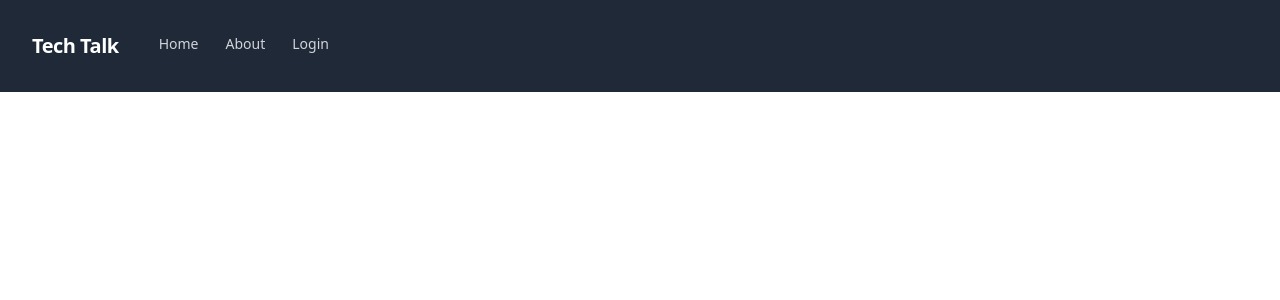
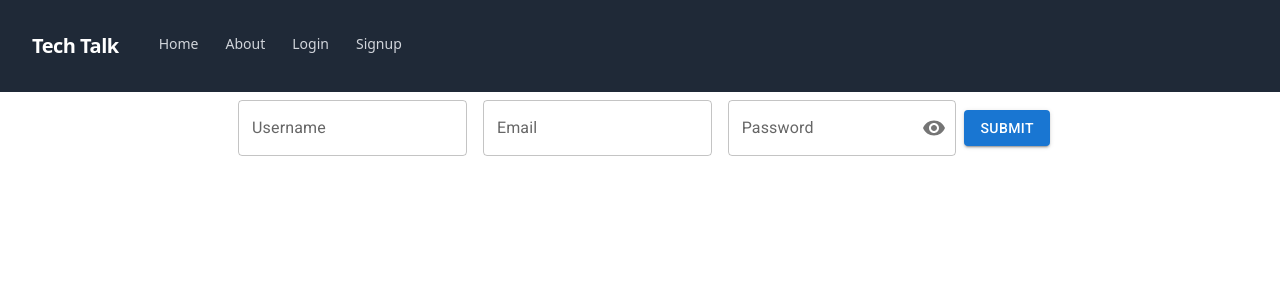
Before and after one commit to Fahad-Md-Kamal/Fiber-Blogs, a React (Vite) app in the folder blogs-spa/: page /auth/signup in a window 1280 px wide. Shown: the top 300 px of the page. Built offline with nearby package versions, Linux system fonts and the light colour scheme.

Commit message:
Authentication Layout Component

```diff
--- a/blogs-spa/src/App.tsx
+++ b/blogs-spa/src/App.tsx
@@ -1,25 +1,31 @@
 import { Route, Routes } from "react-router-dom";
+import "react-toastify/dist/ReactToastify.css";
 import Navigation from "./parts/Navigation";
 import About from "./pages/about/About";
-import Home from "./pages/home/Home";
 import Login from "./pages/authentications/Login";
 import { ToastContainer } from "react-toastify";
-import "react-toastify/dist/ReactToastify.css";
+import AuthenticationLayout from "./pages/layout/AuthenticationLayout";
+import Signup from "./pages/authentications/Signup";
+import Home from "./pages/home/Home";
 
 function App() {
   return (
     <>
+      <ToastContainer />
       <Navigation />
-      <ToastContainer />
-      <div className="flex">
-        <div className="flex-1 p-4">
-          <Routes>
-            <Route path="/" element={<Home />} />
-            <Route path="/about" element={<About />} />
-            <Route path="/login" element={<Login />} />
-          </Routes>
-        </div>
-      </div>
+
+      <Routes>
+        <Route path="/" element={<Home />} />
+        <Route
+          path="/auth"
+          element={<AuthenticationLayout />}
+          children={[
+            <Route path="login" element={<Login />} />,
+            <Route path="signup" element={<Signup />} />,
+          ]}
+        />
+        <Route path="/about" element={<About />} />
+      </Routes>
     </>
   );
 }
--- a/blogs-spa/src/pages/authentications/Login.tsx
+++ b/blogs-spa/src/pages/authentications/Login.tsx
@@ -1,37 +1,48 @@
 import { useForm } from "react-hook-form";
 import { useNavigate } from "react-router-dom";
-import { Button, IconButton, InputAdornment, InputLabel, OutlinedInput, TextField } from "@mui/material";
+import {
+  Button,
+  IconButton,
+  InputAdornment,
+  InputLabel,
+  OutlinedInput,
+  TextField,
+} from "@mui/material";
 import { loginApiService } from "../../services/authentication";
 import React, { useState } from "react";
-import Box from '@mui/material/Box';
-import FormControl from '@mui/material/FormControl';
-import Visibility from '@mui/icons-material/Visibility';
-import VisibilityOff from '@mui/icons-material/VisibilityOff';
-import { LoginFormInputs } from "../../types/authentication";
+import Box from "@mui/material/Box";
+import FormControl from "@mui/material/FormControl";
+import Visibility from "@mui/icons-material/Visibility";
+import VisibilityOff from "@mui/icons-material/VisibilityOff";
 
+export type LoginFormInputs = {
+  username: string;
+  password: string;
+};
 
-const Login: React.FC  = () => {
+const Login: React.FC = () => {
   const navigate = useNavigate();
   const { register, handleSubmit } = useForm<LoginFormInputs>();
   const [showPassword, setShowPassword] = useState<boolean>(false);
   const handleClickShowPassword = () => setShowPassword((show) => !show);
-  const handleMouseDownPassword = (event: React.MouseEvent<HTMLButtonElement>) => {
+  const handleMouseDownPassword = (
+    event: React.MouseEvent<HTMLButtonElement>
+  ) => {
     event.preventDefault();
   };
 
   const onSubmit = async (data: LoginFormInputs) => {
-    if (await loginApiService(data)){
+    if (await loginApiService(data)) {
       navigate("/");
-    };
+    }
   };
 
   return (
-
       <Box
         onSubmit={handleSubmit(onSubmit)}
+        component="form"
         className="flex justify-center items-center max-h-screen"
-      component="form"
-      sx={{'& .MuiTextField-root': { m: 1, width: '25ch' }}}
+        sx={{ "& .MuiTextField-root": { m: 1, width: "25ch" } }}
         noValidate
         autoComplete="off"
       >
@@ -39,13 +50,16 @@ const Login: React.FC  = () => {
           id="username"
           label="Email / Username"
           variant="outlined"
-          type="text" {...register("username")}
+          type="text"
+          {...register("username")}
         />
-          <FormControl sx={{ m: 1, width: '25ch' }} variant="outlined">
-          <InputLabel htmlFor="outlined-adornment-password">Password</InputLabel>
+        <FormControl sx={{ m: 1, width: "25ch" }} variant="outlined">
+          <InputLabel htmlFor="outlined-adornment-password">
+            Password
+          </InputLabel>
           <OutlinedInput
             id="outlined-adornment-password"
-            type={showPassword ? 'text' : 'password'}
+            type={showPassword ? "text" : "password"}
             {...register("password")}
             endAdornment={
               <InputAdornment position="end">
@@ -62,9 +76,11 @@ const Login: React.FC  = () => {
             label="Password"
           />
         </FormControl>
-      <Button type="submit" variant="contained">Submit</Button>
+        <Button type="submit" variant="contained">
+          Submit
+        </Button>
       </Box>
   );
-}
+};
 
 export default Login;
--- /dev/null
+++ b/blogs-spa/src/pages/authentications/Signup.tsx
@@ -0,0 +1,93 @@
+import { useForm } from "react-hook-form";
+import {
+  Button,
+  IconButton,
+  InputAdornment,
+  InputLabel,
+  OutlinedInput,
+  TextField,
+} from "@mui/material";
+import React, { useState } from "react";
+import Box from "@mui/material/Box";
+import FormControl from "@mui/material/FormControl";
+import Visibility from "@mui/icons-material/Visibility";
+import VisibilityOff from "@mui/icons-material/VisibilityOff";
+
+
+
+export type SignupFormInputs = {
+  email: string;
+  username: string;
+  password: string;
+};
+
+
+const Signup: React.FC = () => {
+  // const navigate = useNavigate();
+  const { register, handleSubmit } = useForm<SignupFormInputs>();
+  const [showPassword, setShowPassword] = useState<boolean>(false);
+  const handleClickShowPassword = () => setShowPassword((show) => !show);
+  const handleMouseDownPassword = (
+    event: React.MouseEvent<HTMLButtonElement>
+  ) => {
+    event.preventDefault();
+  };
+
+  const onSubmit = async (data: SignupFormInputs) => {
+    // if (await loginApiService(data)){
+    //   navigate("/");
+    // };
+  };
+
+  return (
+    <Box
+      onSubmit={handleSubmit(onSubmit)}
+      className="flex justify-center items-center max-h-screen"
+      component="form"
+      sx={{ "& .MuiTextField-root": { m: 1, width: "25ch" } }}
+      noValidate
+      autoComplete="off"
+    >
+      <TextField
+        id="username"
+        label="Username"
+        variant="outlined"
+        type="text"
+        {...register("username")}
+      />
+      <TextField
+        id="username"
+        label="Email"
+        variant="outlined"
+        type="text"
+        {...register("email")}
+      />
+      <FormControl sx={{ m: 1, width: "25ch" }} variant="outlined">
+        <InputLabel htmlFor="outlined-adornment-password">Password</InputLabel>
+        <OutlinedInput
+          id="outlined-adornment-password"
+          type={showPassword ? "text" : "password"}
+          {...register("password")}
+          endAdornment={
+            <InputAdornment position="end">
+              <IconButton
+                aria-label="toggle password visibility"
+                onClick={handleClickShowPassword}
+                onMouseDown={handleMouseDownPassword}
+                edge="end"
+              >
+                {showPassword ? <VisibilityOff /> : <Visibility />}
+              </IconButton>
+            </InputAdornment>
+          }
+          label="Password"
+        />
+      </FormControl>
+      <Button type="submit" variant="contained">
+        Submit
+      </Button>
+    </Box>
+  );
+};
+
+export default Signup;
--- /dev/null
+++ b/blogs-spa/src/pages/layout/AuthenticationLayout.tsx
@@ -0,0 +1,69 @@
+import React from 'react'
+import { Outlet } from 'react-router'
+
+type Props = {}
+
+const AuthenticationLayout:React.FC = (props: Props) => {
+  return (
+    <>
+      {/* <div className="min-h-screen flex flex-col justify-center py-12 sm:px-6 lg:px-8">
+        <div className="sm:mx-auto sm:w-full sm:max-w-md">
+          <h2 className="text-center text-3xl font-extrabold text-gray-900">
+            Log in to your account
+          </h2>
+        </div>
+
+        <div className="mt-8 sm:mx-auto sm:w-full sm:max-w-md">
+          <div className="bg-white py-8 px-4 shadow sm:rounded-lg sm:px-10">
+            <form className="space-y-6">
+              <div>
+                <label htmlFor="email" className="block text-sm font-medium text-gray-700">
+                  Email address
+                </label>
+                <div className="mt-1">
+                  <input
+                    id="email"
+                    name="email"
+                    type="email"
+                    autoComplete="email"
+                    required
+                    className="appearance-none block w-full px-3 py-2 border border-gray-300 rounded-md shadow-sm placeholder-gray-400 focus:outline-none focus:ring-indigo-500 focus:border-indigo-500 sm:text-sm"
+                  />
+                </div>
+              </div>
+
+              <div>
+                <label htmlFor="password" className="block text-sm font-medium text-gray-700">
+                  Password
+                </label>
+                <div className="mt-1">
+                  <input
+                    id="password"
+                    name="password"
+                    type="password"
+                    autoComplete="current-password"
+                    required
+                    className="appearance-none block w-full px-3 py-2 border border-gray-300 rounded-md shadow-sm placeholder-gray-400 focus:outline-none focus:ring-indigo-500 focus:border-indigo-500 sm:text-sm"
+                  />
+                </div>
+              </div>
+
+              <div>
+                <button
+                  type="submit"
+                  className="w-full flex justify-center py-2 px-4 border border-transparent rounded-md shadow-sm text-sm font-medium text-white bg-indigo-600 hover:bg-indigo-700 focus:outline-none focus:ring-2 focus:ring-offset-2 focus:ring-indigo-500"
+                >
+                  Log in
+                </button>
+              </div>
+            </form>
+          </div>
+        </div>
+      </div> */}
+
+      <Outlet />
+    </>
+  )
+}
+
+export default AuthenticationLayout
--- a/blogs-spa/src/parts/Navigation.tsx
+++ b/blogs-spa/src/parts/Navigation.tsx
@@ -28,24 +28,10 @@ function Navigation() {
       </div>
       <div className="w-full block flex-grow lg:flex lg:items-center lg:w-auto">
         <div className="text-sm lg:flex-grow">
-          <Link
-            to="/"
-            className="block mt-4 lg:inline-block lg:mt-0 text-gray-300 hover:text-white mr-4"
-          >
-            Home
-          </Link>
-          <Link
-            to="/about"
-            className="block mt-4 lg:inline-block lg:mt-0 text-gray-300 hover:text-white mr-4"
-          >
-            About
-          </Link>
-          <Link
-            to="/login"
-            className="block mt-4 lg:inline-block lg:mt-0 text-gray-300 hover:text-white mr-4"
-          >
-            Login
-          </Link>
+          <Link to="/" className="block mt-4 lg:inline-block lg:mt-0 text-gray-300 hover:text-white mr-4">Home</Link>
+          <Link to="/about" className="block mt-4 lg:inline-block lg:mt-0 text-gray-300 hover:text-white mr-4">About</Link>
+          <Link to="/auth/login" className="block mt-4 lg:inline-block lg:mt-0 text-gray-300 hover:text-white mr-4">Login</Link>
+          <Link to="/auth/signup" className="block mt-4 lg:inline-block lg:mt-0 text-gray-300 hover:text-white mr-4">Signup</Link>
         </div>
       </div>
     </nav>
--- a/blogs-spa/src/services/authentication.ts
+++ b/blogs-spa/src/services/authentication.ts
@@ -3,12 +3,8 @@ import { serializeResponseDataToUser } from "../types/authentication";
 
 const PostApi = async <T>(urlPath: string, data: T, token?: string): Promise<T> => {
   try {
-    const response = await fetch(`http://localhost:3000/${urlPath}`, {
-      method: "POST",
-      headers: {
-        "Content-Type": "application/json",
-        Authorization: `Bearer ${token}`,
-      },
+    const response = await fetch(`http://localhost:3000/${urlPath}`, {method: "POST",
+      headers: { "Content-Type": "application/json", Authorization: `Bearer ${token}`},
       body: JSON.stringify(data),
     });
     let responseData = await response.json();
@@ -24,6 +20,7 @@ const PostApi = async <T>(urlPath: string, data: T, token?: string): Promise<T>
 };
 
 export const loginApiService = async <T>(data: T): Promise<boolean> => {
+
   const responseData = await PostApi("login/", data);
   const responseUser = serializeResponseDataToUser(responseData);
 
@@ -31,7 +28,6 @@ export const loginApiService = async <T>(data: T): Promise<boolean> => {
 
   if (token) {
     localStorage.setItem("blog-token", token);
-    localStorage.setItem("isLoggedin", "1");
     showSuccessToaster("Logged in successfully");
     return true;
   }
--- a/blogs-spa/src/types/authentication.ts
+++ b/blogs-spa/src/types/authentication.ts
@@ -16,9 +16,3 @@ export const serializeResponseDataToUser = (responseData: any): User => {
     isActive: !!responseData?.is_active,
   };
 };
-
-
-export type LoginFormInputs = {
-    username: string;
-    password: string;
-  };
```
Lines whose indentation alone changed are shown as unchanged.
